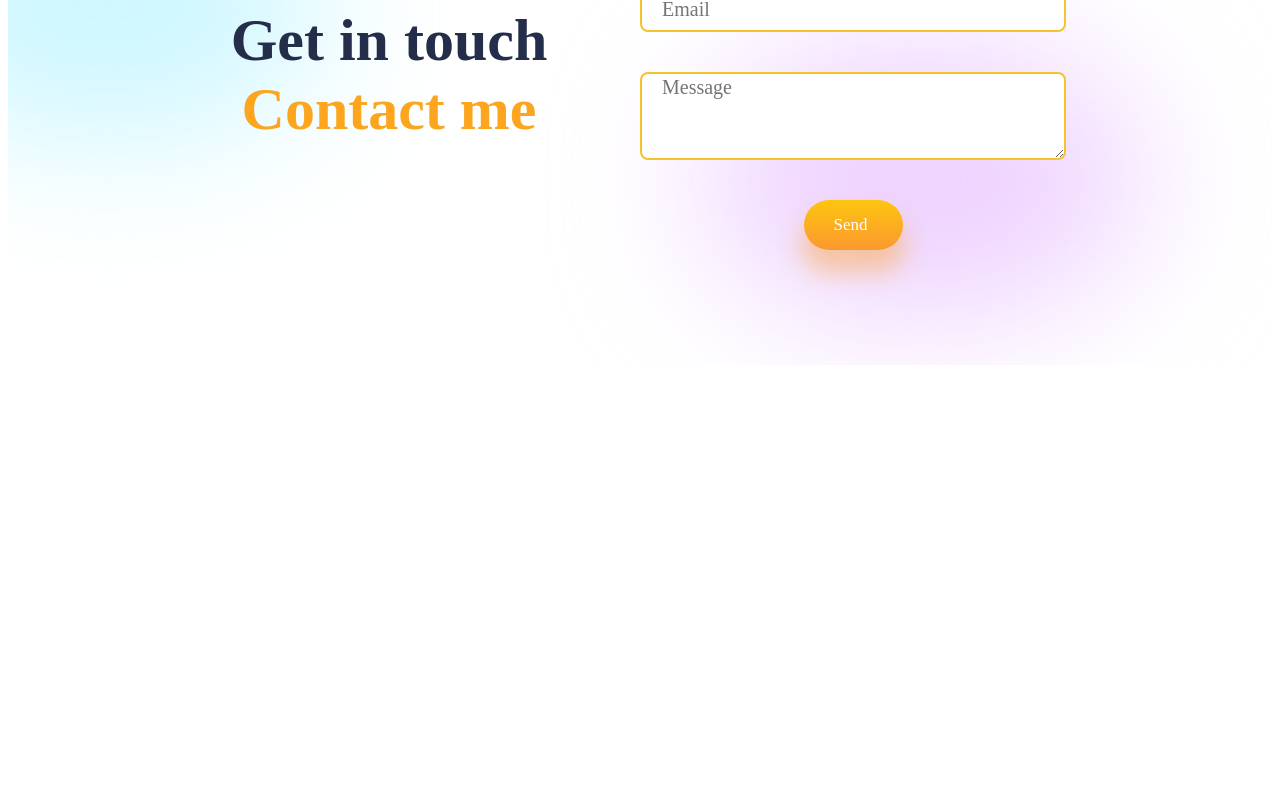
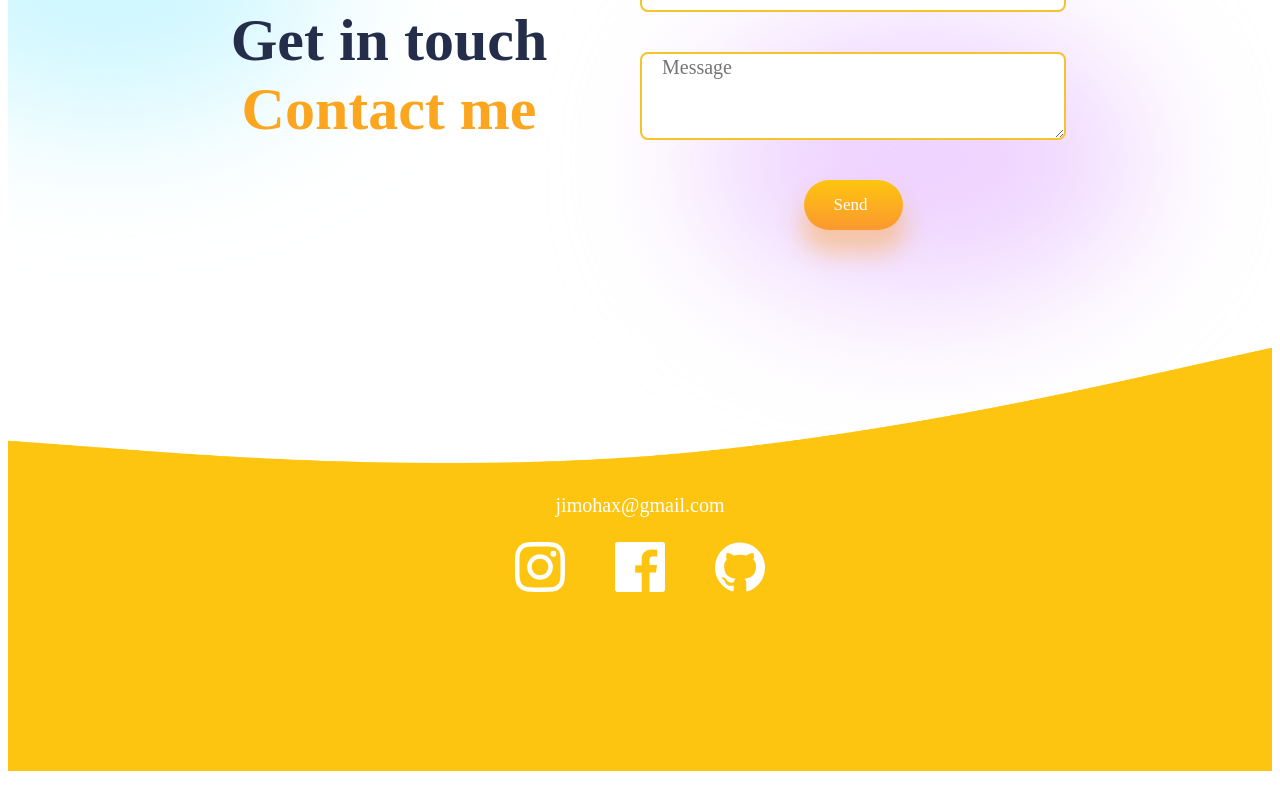
Before and after one commit to Jimohax/Sleek-Portfolio, a React (Create React App) app: page / in a window 1280 px wide. Shown: the part 4431-5240 px from the top of the page. Before the commit the page ends 4804 px from the top, so only its background shows below. Built offline with nearby package versions, Linux system fonts and the light colour scheme; a web font is replaced by a local one.

Commit message:
footer made

```diff
--- a/package.json
+++ b/package.json
@@ -4,6 +4,7 @@
   "private": true,
   "dependencies": {
     "@emailjs/browser": "^3.10.0",
+    "@iconscout/react-unicons": "^2.0.0",
     "@testing-library/jest-dom": "^5.14.1",
     "@testing-library/react": "^12.0.0",
     "@testing-library/user-event": "^13.2.1",
--- a/src/App.js
+++ b/src/App.js
@@ -1,6 +1,7 @@
 import './App.css'
 import Contact from './Components/Contact/Contact';
 import Experiences from './Components/Experiences/Experiences.jsx';
+import Footer from './Components/Footer/Footer';
 import Intro from './Components/Intro/Intro';
 
 import Navbar from "./Components/Navbar/Navbar";
@@ -20,6 +21,7 @@ function App() {
       <Portfolio/>
       <Testimonials/>
       <Contact/>
+      <Footer/>
 
     </div>
   );
--- a/src/Components/Contact/Contact.css
+++ b/src/Components/Contact/Contact.css
@@ -6,11 +6,14 @@
     align-items: center;
     justify-content: center;
 
+    position: relative;
+
 
 }
 .c-left{
+    text-align: center;
 
-    text-align: center;
+
 }
 .cRight{
     flex: 1;
--- a/src/Components/Contact/Contact.jsx
+++ b/src/Components/Contact/Contact.jsx
@@ -1,23 +1,33 @@
-import React from 'react'
-import './Contact.css'
-import  { useRef } from 'react';
-import emailjs from '@emailjs/browser';
+import React, { useState } from "react";
+import "./Contact.css";
+import { useRef } from "react";
+import emailjs from "@emailjs/browser";
 
 const Contact = () => {
-
 	const form = useRef();
+	const [done, setDone] = useState(false);
 
 	const sendEmail = (e) => {
 		e.preventDefault();
 
-          emailjs.sendForm('service_acke3dc', 'template_80gbllo', form.current, 'XmisxSE0cgx-eOabL')
-            .then((result) => {
+		emailjs
+			.sendForm(
+				"service_e3n9q58",
+				"template_80gbllo",
+				form.current,
+				"XmisxSE0cgx-eOabL"
+			)
+			.then(
+				(result) => {
 					console.log(result.text);
-            }, (error) => {
+					setDone(true);
+				},
+				(error) => {
 					console.log(error.text);
-            });
+				}
+			);
+            form.current.reset();
 	};
-
 
 	return (
 		<div className="contact">
@@ -26,26 +36,49 @@ const Contact = () => {
 					<span>Get in touch</span>
 					<span>Contact me</span>
 				</div>
-
-
 			</div>
 			<div className="cRight">
-            <form action="" onSubmit={sendEmail} ref={form} className='form' >
-                <input type="text" placeholder='Name' className='putin' name='user_name'/>
-                <input type="email" placeholder='Email' className='putin' name='user_email'/>
-                <textarea name="message" placeholder='Message' className='putin' id="" cols="30" rows="20"></textarea>
-                <input type="submit" value= 'Send' className='button'/>
+				<form
+					action=""
+					onSubmit={sendEmail}
+					ref={form}
+					className="form"
+				>
+					<input
+						type="text"
+						placeholder="Name"
+						className="putin"
+						name="name"
+					/>
+					<input
+						type="email"
+						placeholder="Email"
+						className="putin"
+						name="email"
+					/>
+					<textarea
+						name="message"
+						placeholder="Message"
+						className="putin"
+						id=""
+						cols="30"
+						rows="20"
+					></textarea>
+					<input type="submit" value="Send" className="button" />
+					<span>{done && "Thank you for contacting me!"}</span>
 
-                <div className='blur s-blur2' style={{background: 'var(--purple)'}}></div>
+					<div
+						className="blur s-blur2"
+						style={{ background: "var(--purple)" }}
+					></div>
 					<div
 						className="blur"
-            style={{ background: "#ABF1FF94", left: '-150%'  }}
+						style={{ background: "#ABF1FF94", left: "-150%" }}
 					></div>
-
 				</form>
 			</div>
 		</div>
-  )
-}
+	);
+};
 
-export default Contact
+export default Contact;
--- /dev/null
+++ b/src/Components/Footer/Footer.css
@@ -0,0 +1,30 @@
+.footer{
+    height: 70vh;
+    align-items: center;
+    margin: -0.5rem -3.5rem;
+    margin-top: -5rem;
+    display: flex;
+    justify-content: center;
+    align-items: center;
+
+
+}
+.footer>img{
+    width: 100%;
+
+}
+.f-content{
+    position: absolute;
+    flex-direction: column;
+    margin-bottom: 2rem;
+    color: white;
+    margin-top: 3rem;
+    gap: 1rem;
+    display: flex;
+    /* justify-content: center; */
+    text-align: center;
+}
+.f-icon{
+    display: flex;
+    gap: 2rem;
+}
--- /dev/null
+++ b/src/Components/Footer/Footer.jsx
@@ -0,0 +1,24 @@
+import React from 'react'
+import './Footer.css'
+import wave from '../../img/wave.png'
+import Insta from '@iconscout/react-unicons/icons/uil-instagram'
+import Face from '@iconscout/react-unicons/icons/uil-facebook'
+import Github from '@iconscout/react-unicons/icons/uil-github'
+
+const Footer = () => {
+  return (
+    <div className="footer">
+        <img src={wave} alt="" />
+        <div className="f-content">
+            <span>jimohax@gmail.com</span>
+            <div className="f-icon">
+                <Insta color={'white'} size= '3rem' />
+                <Face color={'white'} size= '3rem'/>
+                <Github color={'white'} size= '3rem'/>
+            </div>
+        </div>
+    </div>
+  )
+}
+
+export default Footer
```
Also changed, not shown: 1 other file (tests, documents, lock files or other folders). Lines whose indentation alone changed are shown as unchanged.
